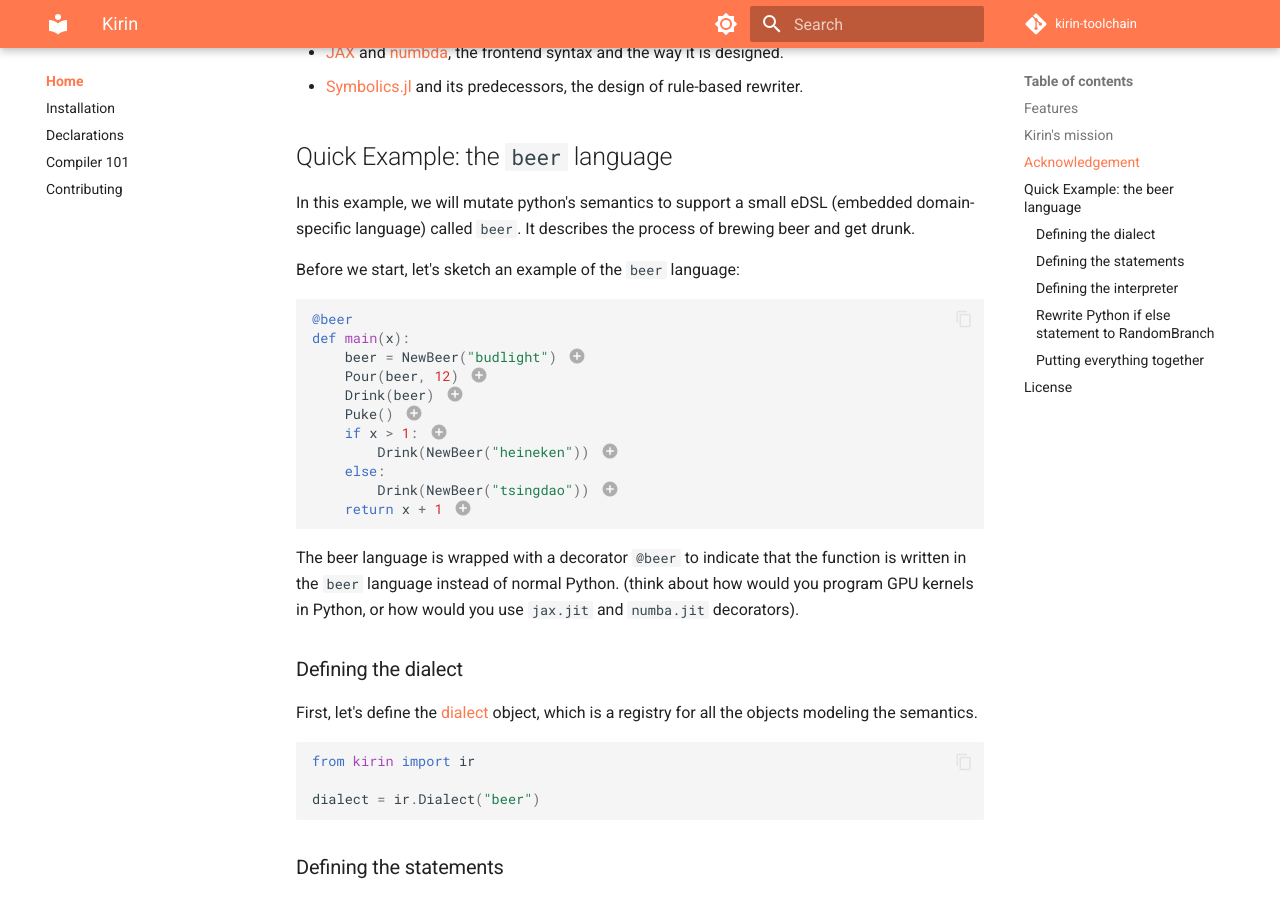
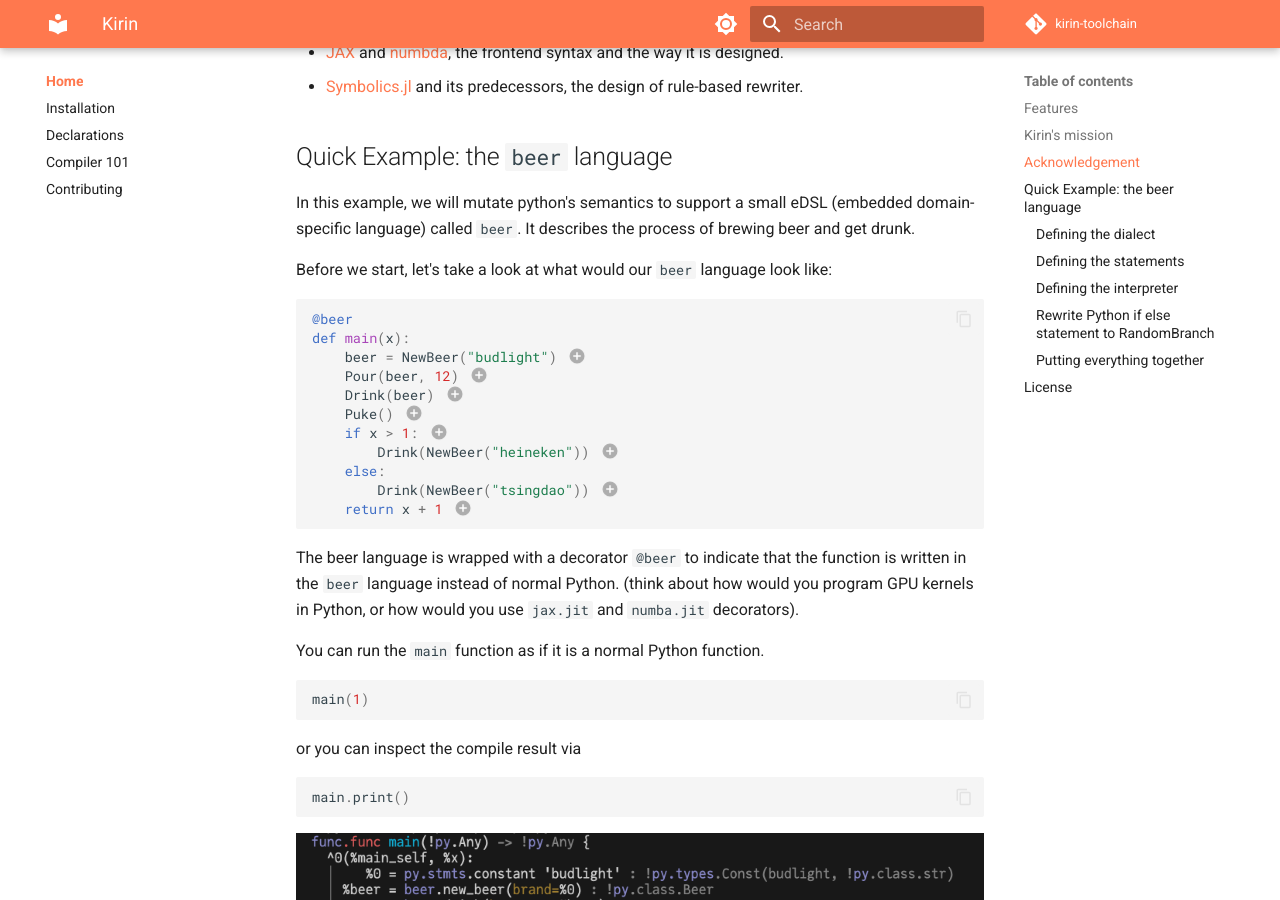
Before and after one commit to hmyuuu/kirin, an MkDocs documentation site: the page built from docs/index.md, in a window 1280 px wide and 900 px high, scrolled down 1102 px. Built offline with MkDocs 1.6.1 and Material for MkDocs 9.7.7, drawn with Linux system fonts in a browser that asks for light colours; comment, search, counter and statistics services are not loaded; the version menu is left out.

Commit message:
add picture in index example

````diff
--- a/docs/index.md
+++ b/docs/index.md
@@ -1,6 +1,6 @@
 # Kirin
 
-Kirin is the *K*ernel *I*ntermediate *R*epresentation *In*frastructure. It is a compiler
+Kirin is the **K**ernel **I**ntermediate **R**epresentation **In**frastructure. It is a compiler
 infrastructure for building compilers for domain-specific languages (DSLs) that target
 scientific computing kernels.
 
@@ -41,7 +41,7 @@
 support a small eDSL (embedded domain-specific language) called `beer`.
 It describes the process of brewing beer and get drunk.
 
-Before we start, let's sketch an example of the `beer` language:
+Before we start, let's take a look at what would our `beer` language look like:
 
 ```python
 @beer
@@ -67,6 +67,20 @@
 8. Doing some math to get a result.
 
 The beer language is wrapped with a decorator `@beer` to indicate that the function is written in the `beer` language instead of normal Python. (think about how would you program GPU kernels in Python, or how would you use `jax.jit` and `numba.jit` decorators).
+
+You can run the `main` function as if it is a normal Python function.
+
+```python
+main(1)
+```
+
+or you can inspect the compile result via
+
+```python
+main.print()
+```
+
+![beer-printing](assets/beer-printing.png)
 
 ### Defining the dialect
 
````
Also changed, not shown: docs/assets/beer-printing.png (added).
